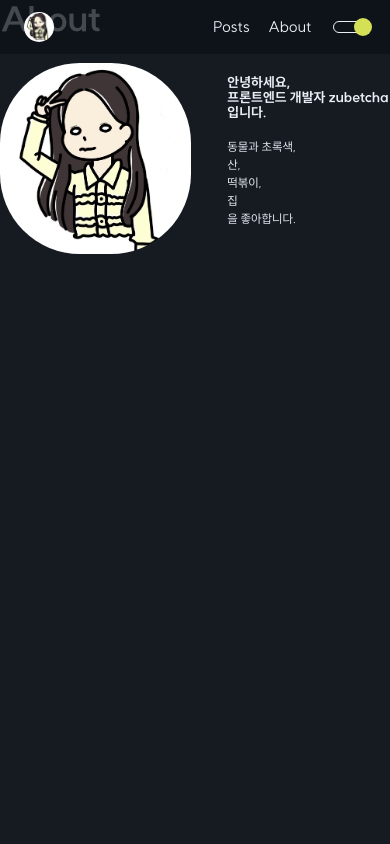
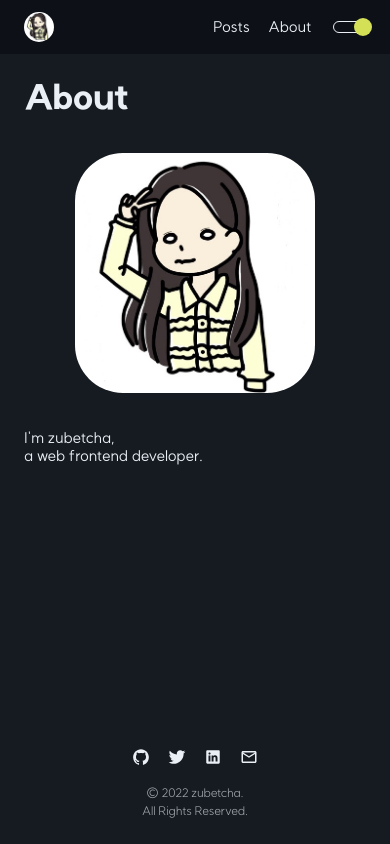
Before and after one commit to zubetcha/zubetcha-blog, a Next.js app: page /about in a window 390 px wide. Built offline with nearby package versions, Linux system fonts and the light colour scheme.

Commit message:
:beers: footer for mobile done

```diff
--- a/src/components/Elements/Avartar/Avartar.tsx
+++ b/src/components/Elements/Avartar/Avartar.tsx
@@ -5,12 +5,14 @@ import Zubetcha from '@assets/images/zubetcha.jpeg';
 interface Props {
 	size: 'small' | 'medium' | 'large';
 	onClick?: () => void;
+	style?: { [key: string]: string };
 }
-export const Avartar = ({ size, onClick }: Props) => {
+export const Avartar = ({ size, onClick, style }: Props) => {
 	return (
 		<div
 			className={classNames(classes.container, classes[size])}
 			onClick={onClick}
+			style={style}
 		>
 			<Image src={Zubetcha} className={classes.avartar} alt='avartar' />
 		</div>
--- a/src/components/Footer/Footer.module.scss
+++ b/src/components/Footer/Footer.module.scss
@@ -1,3 +1,39 @@
 @import '../../styles/colors';
 @import '../../styles/mixins';
 @import '../../styles/sizes';
+
+.container {
+	@include flex-direction(column, 24);
+	@include flex-box(start, center);
+	width: 100%;
+	height: fit-content;
+	padding: toRem(24) 0 toRem(32);
+
+	@include tablet-hori() {
+		display: none;
+	}
+	@include desktop() {
+		display: none;
+	}
+	@include large-desktop() {
+		display: none;
+	}
+
+	.contacts-wrapper {
+		@include flex-direction(row, 24);
+		svg {
+			cursor: pointer;
+			transition: fill 0.2s ease-out;
+
+			&:hover {
+				fill: var(--color-navbar-highlight-bg);
+			}
+		}
+	}
+
+	.footer-info {
+		text-align: center;
+		@include body-medium(300);
+		color: var(--color-navbar-sub-text); // done
+	}
+}
--- a/src/components/Footer/Footer.tsx
+++ b/src/components/Footer/Footer.tsx
@@ -1,5 +1,33 @@
 import classes from './Footer.module.scss';
+import { Icon } from '..';
+import { contactList } from '@constants/navigation';
+import { IconRoleUnionType } from '@type/element';
 
 export const Footer = () => {
-	return <footer className={classes.container}>Footer</footer>;
+	const onClickContact = (e: React.MouseEvent<SVGElement>) => {
+		const { id } = e.currentTarget;
+		window.open(contactList[id]);
+	};
+
+	return (
+		<footer className={classes.container}>
+			<div className={classes['contacts-wrapper']}>
+				{Object.keys(contactList).map((contact) => {
+					return (
+						<Icon
+							key={contact}
+							role={contact as IconRoleUnionType}
+							onClick={onClickContact}
+							size='large'
+						/>
+					);
+				})}
+			</div>
+			<p className={classes['footer-info']}>
+				© 2022 zubetcha.
+				<br />
+				All Rights Reserved.
+			</p>
+		</footer>
+	);
 };
--- a/src/components/Header/Header.tsx
+++ b/src/components/Header/Header.tsx
@@ -26,7 +26,11 @@ export const Header = () => {
 		return (
 			<>
 				<div className={classes['header-container']}>
-					<Avartar size='small' />
+					<Avartar
+						size='small'
+						onClick={() => router.push('/page/1')}
+						style={{ cursor: 'pointer' }}
+					/>
 					<div className={classes['left']}>
 						<ul className={classes['nav-wrapper']}>
 							{navList.map(({ name, path }) => (
--- a/src/components/Layout/Layout.module.scss
+++ b/src/components/Layout/Layout.module.scss
@@ -18,6 +18,7 @@
 
 .content-container {
 	padding: toRem(32) toRem(32) 0;
+	margin-bottom: auto;
 
 	@include mobile() {
 		padding: toRem(104) toRem(32) 0;
--- a/src/components/Layout/PageLayout.tsx
+++ b/src/components/Layout/PageLayout.tsx
@@ -4,7 +4,7 @@ import { useExpanded } from '@context/expanded';
 import classNames from 'classnames';
 import classes from './Layout.module.scss';
 
-import { Header, NavBar } from '..';
+import { Header, NavBar, Footer } from '..';
 
 interface Props {
 	children: JSX.Element[] | JSX.Element;
@@ -34,6 +34,7 @@ export const PageLayout = ({ children }: Props) => {
 			>
 				<Header />
 				{children}
+				<Footer />
 			</div>
 		</div>
 	);
--- a/src/components/NavBar/NavBar.module.scss
+++ b/src/components/NavBar/NavBar.module.scss
@@ -3,7 +3,7 @@
 @import '../../styles/sizes';
 
 .container {
-	width: toRem(320);
+	min-width: toRem(320);
 	height: calc(100vh - toRem(64));
 	background-color: var(--color-navbar-bg); // done
 	padding: toRem(24);
@@ -99,7 +99,7 @@
 
 	&.isFolded {
 		@include flex-box(start, center);
-		width: toRem(72);
+		min-width: toRem(72);
 		padding: toRem(16);
 
 		@include mobile() {
@@ -169,6 +169,7 @@
 	@include flex-box(end, center);
 	@include flex-direction(column, 4);
 	.footer-info {
+		text-align: center;
 		@include body-small(300);
 		color: var(--color-navbar-sub-text); // done
 	}
--- a/src/components/NavBar/NavBar.tsx
+++ b/src/components/NavBar/NavBar.tsx
@@ -5,11 +5,9 @@ import { useExpanded } from '@context/expanded';
 import classNames from 'classnames';
 import classes from './NavBar.module.scss';
 
-import Zubetcha from '../../assets/images/zubetcha.jpeg';
 import { IconRoleUnionType } from 'src/type/element';
 import { contactList, navItems } from '@constants/navigation';
 
-import Image from 'next/image';
 import { Icon, NavItem, Avartar } from '@components/index';
 
 export const NavBar = () => {
@@ -91,8 +89,11 @@ export const NavBar = () => {
 			</div>
 
 			<div className={classes['footer-container']}>
-				<p className={classes['footer-info']}>© 2022 zubetcha.</p>
-				<p className={classes['footer-info']}>All Rights Reserved.</p>
+				<p className={classes['footer-info']}>
+					© 2022 zubetcha.
+					<br />
+					All Rights Reserved.
+				</p>
 			</div>
 		</div>
 	);
--- a/src/components/index.tsx
+++ b/src/components/index.tsx
@@ -10,3 +10,4 @@ export * from './Tag/Tag';
 export * from './Toggle/Toggle';
 export * from './SEO/PostSEO';
 export * from './SEO/PageSEO';
+export * from './Footer/Footer';
--- a/src/pages/about/about.module.scss
+++ b/src/pages/about/about.module.scss
@@ -3,25 +3,50 @@
 @import '../../styles/sizes';
 
 .container {
-	width: 100%;
-	height: 100%;
-	border-radius: $border-radius;
-	@include flex-direction(column, 32);
+	@include flex-direction(row, 48);
+	padding: toRem(24) 0 0;
+	@include mobile() {
+		display: grid;
+		grid-template-columns: repeat(1, minmax(toRem(360), toRem(800)));
+		row-gap: toRem(48);
+	}
+	@include tablet() {
+		display: grid;
+		grid-template-columns: repeat(1, minmax(toRem(360), toRem(800)));
+		row-gap: toRem(48);
+	}
 
-	.contents_wrapper {
-		@include flex-direction(row, 48);
-		.profile_image_wrapper {
-			width: toRem(320);
-			height: toRem(320);
+	.profile-image-wrapper {
+		@include flex-box(center, start);
 
-			.profile_image {
-				border-radius: 80px;
-			}
+		@include mobile() {
+			width: 100%;
 		}
 
-		.intro_wrapper {
-			@include flex-direction(column, 24);
-			padding: toRem(16) 0 0;
+		@include tablet() {
+			width: 100%;
+		}
+		span {
+			border-radius: 20%;
+			max-width: toRem(320) !important;
+			max-height: toRem(320) !important;
+		}
+	}
+
+	.intro-wrapper {
+		@include flex-direction(column, 24);
+		width: toRem(320);
+		padding: toRem(16) 0 0;
+
+		@include mobile() {
+			padding: 0;
+		}
+		@include tablet() {
+			padding: 0;
+		}
+		.intro {
+			width: fit-content;
+			@include title-medium();
 		}
 	}
 }
--- a/src/pages/about/index.tsx
+++ b/src/pages/about/index.tsx
@@ -1,8 +1,11 @@
 import classes from './about.module.scss';
+import { BLOG_INFO } from '@constants/blogInfo';
 
 import Head from 'next/head';
 import Image from 'next/image';
-import { Typo } from '../../components/Elements/Typo/Typo';
+
+import { ContentLayout } from '@components/index';
+import { Typo } from '@components/Elements/Typo/Typo';
 
 import Zubetcha from '../../assets/images/zubetcha.jpeg';
 
@@ -10,34 +13,22 @@ const AboutPage = () => {
 	return (
 		<>
 			<Head>
-				<title>about</title>
-				<meta name='description' content='about zubetcha' />
-				<link rel='icon' href='/favicon.ico' />
+				<title>{BLOG_INFO.author}</title>
+				<meta name='description' content={BLOG_INFO.title} />
 			</Head>
-
-			<div className={classes.container}>
-				<Typo role='display-medium' style={{ fontWeight: '700' }}>
-					About
-				</Typo>
-				<div className={classes.contents_wrapper}>
-					<div className={classes.profile_image_wrapper}>
-						<Image src={Zubetcha} className={classes.profile_image} />
+			<ContentLayout title='About'>
+				<div className={classes.container}>
+					<div className={classes['profile-image-wrapper']}>
+						<Image src={Zubetcha} className={classes['profile-image']} />
 					</div>
-					<div className={classes.intro_wrapper}>
-						<Typo role='title-small' style={{ fontWeight: '700' }}>
-							안녕하세요, <br />
-							프론트엔드 개발자 zubetcha 입니다.
-						</Typo>
-						<Typo>
-							동물과 초록색,
-							<br /> 산,
-							<br /> 떡볶이,
-							<br />집
-							<br />을 좋아합니다.
-						</Typo>
+					<div className={classes['intro-wrapper']}>
+						<p className={classes.intro}>
+							I'm zubetcha,
+							<br />a web frontend developer.
+						</p>
 					</div>
 				</div>
-			</div>
+			</ContentLayout>
 		</>
 	);
 };
--- a/src/styles/themes.scss
+++ b/src/styles/themes.scss
@@ -58,7 +58,7 @@ html[data-theme='dark'] {
 	--color-btn-main-text: #{$gray100};
 	--color-btn-hover-border: var(--color-primary);
 
-	--color-header-bg: #{$gray900}BF;
+	--color-header-bg: #{$gray900}E6;
 
 	--color-sidebar-bg: #{$gray900};
 }
@@ -121,5 +121,5 @@ html[data-theme='light'] {
 	--color-btn-main-text: #{$gray900};
 	--color-btn-hover-border: var(--color-primary);
 
-	--color-header-bg: #{$gray100}BF;
+	--color-header-bg: #{$gray100}E6;
 }
```
